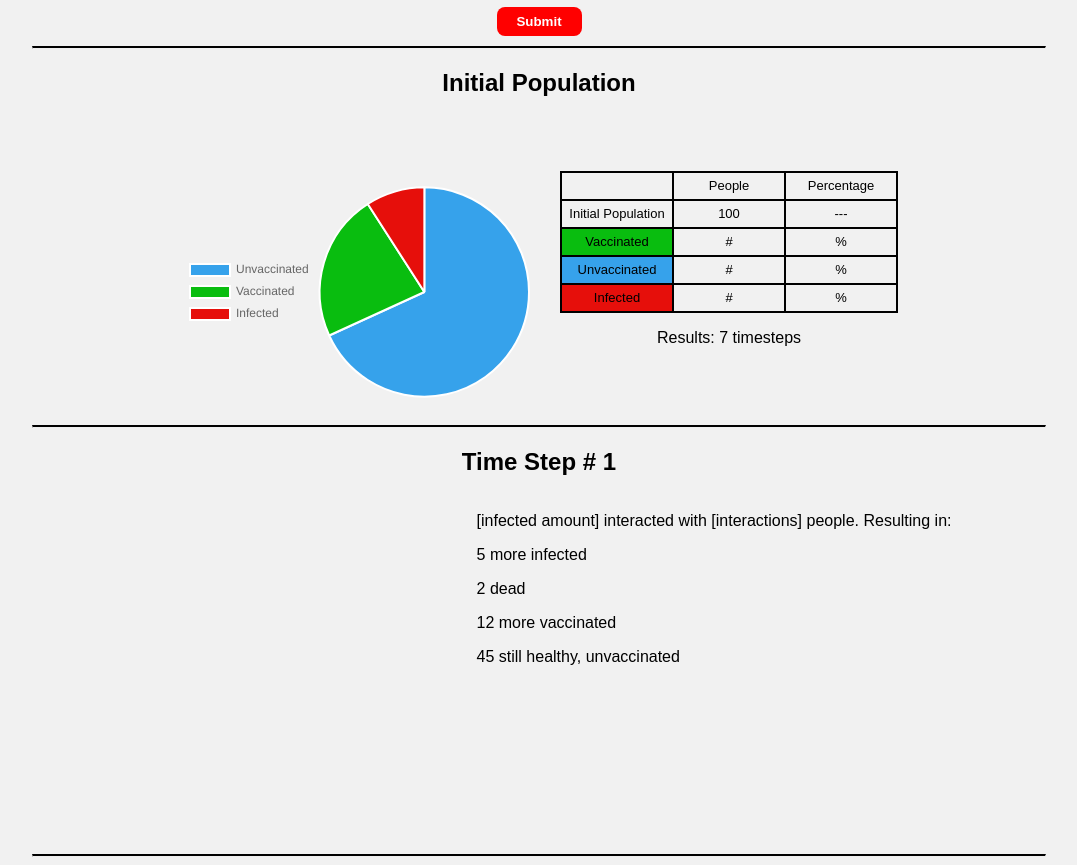
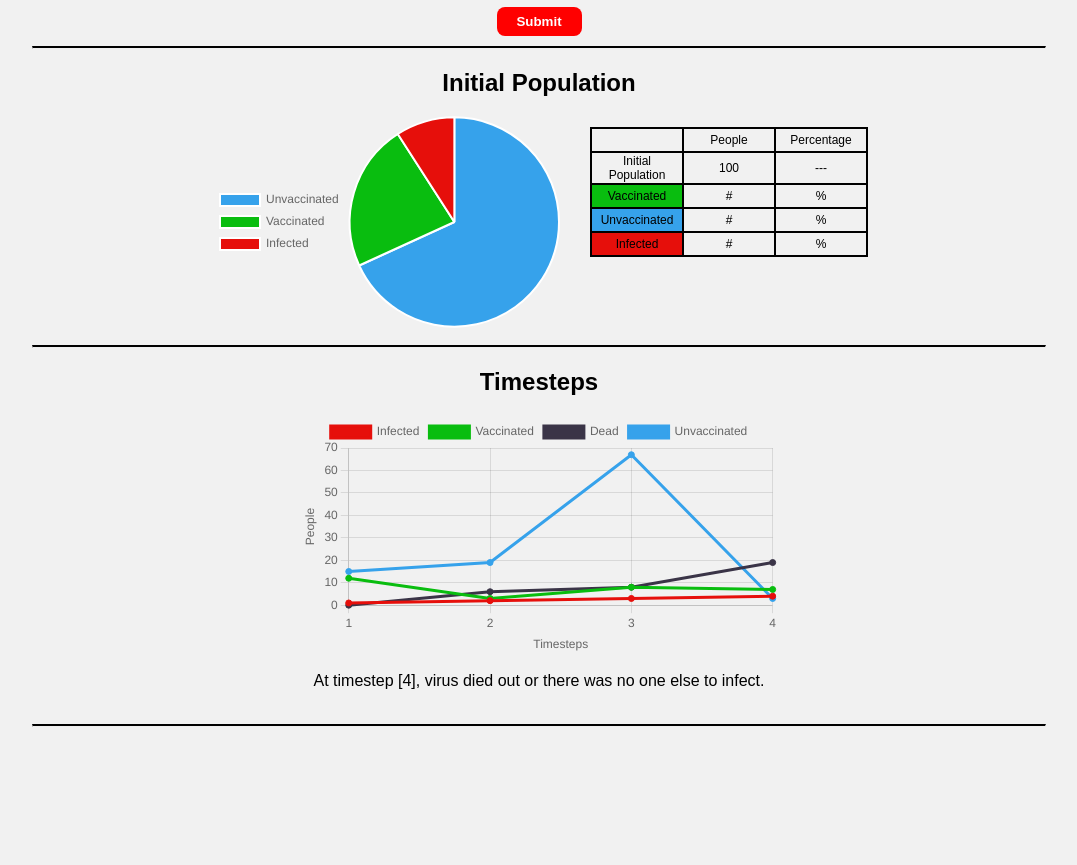
Before and after one commit to bmoran17/herd-immunity-simulation, a React (Create React App) app: page / in a window 1280 px wide. Shown: the part 1740-2605 px from the top of the page, without its empty margins (101-1178 px from the left). After the commit the page ends 2475 px from the top, so only its background shows below. Built offline with nearby package versions, Linux system fonts and the light colour scheme.

Commit message:
finished timesteps component

```diff
--- a/src/components/create_population/Population.jsx
+++ b/src/components/create_population/Population.jsx
@@ -34,10 +34,10 @@ const Population = (props) => {
 
   return (
     <div>
-      <h2 className="title">Initial Population</h2>
+      <h2 className="population-title">Initial Population</h2>
       <div className="pop-container">
         <div className="pie-chart">
-          <Pie className="pie-chart" data={populationData} options={options}/>
+          <Pie data={populationData} options={options}/>
         </div>
         <div className="pop-details">
           <table>
@@ -67,8 +67,6 @@ const Population = (props) => {
               <td>%</td>
             </tr>
           </table>
-
-        <p><span>Results: </span> 7 timesteps </p>
         </div>
       </div>
       <hr />
--- a/src/components/create_population/population.css
+++ b/src/components/create_population/population.css
@@ -1,5 +1,6 @@
-.title {
+.population-title {
   text-align: center;
+  margin-bottom: -50px;
 }
 
 hr {
@@ -9,7 +10,7 @@ hr {
 
 .pop-container {
   display: flex;
-  height: 300px;
+  height: 290px;
   justify-content: center;
   gap: 30px;
 }
@@ -26,16 +27,16 @@ hr {
 
 table {
   border-collapse: collapse;
-  font-size: 13px;
+  font-size: 12px;
 }
 
 table, td, tr {
   border: 2px solid black;
-  padding: 3px 5px;
+  padding: 1px 5px;
 }
 
 td {
-  width: 100px;
+  width: 80px;
   height: 20px;
 }
 
@@ -49,5 +50,5 @@ td {
 
 .infected-row {
   margin: 0;
-  background-color: rgb(230, 15, 11);;
+  background-color: rgb(230, 15, 11);
 }
--- a/src/components/description/Description.jsx
+++ b/src/components/description/Description.jsx
@@ -15,8 +15,8 @@ const Description = () => {
       all died or became vaccinated.</p>
 
       <p className="directions"><span>Directions: </span>Input data for simulation and virus details below. Click
-      submit to run simulation. You will then see the initial breakdown of the population, the total number
-      number of timesteps taken, and each individual timestep.</p>
+      submit to run simulation. You will then see the initial breakdown of the population and a distribution of
+      infected, vaccinated, dead, and unvaccinated people for each timestep.</p>
     </div>
   )
 }
--- a/src/components/form/Form.jsx
+++ b/src/components/form/Form.jsx
@@ -109,7 +109,7 @@ const Form = (props) => {
             <div className="input">
               <label htmlFor="name">Name:</label>
               {getIcon(5)}
-              <input type= "text" name="name"/>
+              <input type= "text" name="name" required/>
             </div>
             <br/>
             <div className="input">
--- a/src/components/form/form.css
+++ b/src/components/form/form.css
@@ -34,7 +34,7 @@ input {
 }
 
 form {
-  min-width: 300px;
+  min-width: 200px;
 }
 
 hr {
--- a/src/components/timestep/Timestep.jsx
+++ b/src/components/timestep/Timestep.jsx
@@ -1,37 +1,63 @@
 import { useState } from "react";
-import { Pie } from "react-chartjs-2";
+import { Line } from "react-chartjs-2";
+import 'chart.js/auto';
 import "./timestep.css";
 
 const Timestep = (props) => {
   const {data} = props;
 
   const [timestepData, setTimestepData] = useState({
-    labels: [
-      'Infected',
-      'Dead',
-      'Vaccinated',
-      'Unvaccinated'
-    ],
+    labels: [1,2,3,4],
     datasets: [{
-      label: "People",
-      data: [1,2,3,4]
-    }],
-    hoverOffset: 10
+      label: "Infected",
+      data: [1,2,3,4],
+      backgroundColor: 'rgb(230, 15, 11)',
+      borderColor: 'rgb(230, 15, 11)'
+      },{
+      label: "Vaccinated",
+      data: [12, 3, 8, 7],
+      backgroundColor: 'rgb(9, 189, 15)',
+      borderColor: 'rgb(9, 189, 15)'
+      },{
+      label: "Dead",
+      data: [0, 6, 8, 19],
+      backgroundColor: 'rgb(58, 52, 71)',
+      borderColor: 'rgb(58, 52, 71)'
+      },{
+      label: "Unvaccinated",
+      data: [15, 19, 67, 3],
+      backgroundColor: 'rgb(54, 162, 235)',
+      borderColor: 'rgb(54, 162, 235)'
+      }
+    ]
   });
+
+  const options = {
+    scales: {
+      y: {
+        title: {
+          display: true,
+          text: "People"
+        }
+      },
+      x: {
+        title: {
+          display: true,
+          text: "Timesteps"
+        }
+      }
+    }
+  }
 
   return (
     <div className="timesteps">
-      <h2 className="title">Time Step # 1</h2>
+      <h2 className="title">Timesteps</h2>
       <div className="info-container">
-        <div className="pie-chart">
-          {/* <Pie chartData ={timestepData} /> */}
+        <div className="line-chart">
+          <Line data={timestepData} options={options}/>
         </div>
-        <div className="timestep-info">
-        <p>[infected amount] interacted with [interactions] people. Resulting in: </p>
-        <p>{data[2]} more infected</p>
-        <p>{data[3]} dead</p>
-        <p>{data[4]} more vaccinated</p>
-        <p>{data[5]} still healthy, unvaccinated</p>
+        <div className="timesteps-summary">
+          <p>At timestep [4], virus died out or there was no one else to infect.</p>
         </div>
       </div>
 
--- a/src/components/timestep/timestep.css
+++ b/src/components/timestep/timestep.css
@@ -7,15 +7,18 @@ hr {
   border-top: 2px solid black;
 }
 
-.pie-chart {
-
+.info-container {
+ text-align: center;
+  height: 300px;
+  margin: auto;
 }
 
-.info-container {
-  display: flex;
-  justify-content: center;
+.line-chart {
+  width: 480px;
+  height: auto;
+  margin: auto;
 }
 
-.timestep-info {
-  min-width: 350px;
+.timesteps-summary {
+  min-width: 100x;
 }
```
Lines whose indentation alone changed are shown as unchanged.
